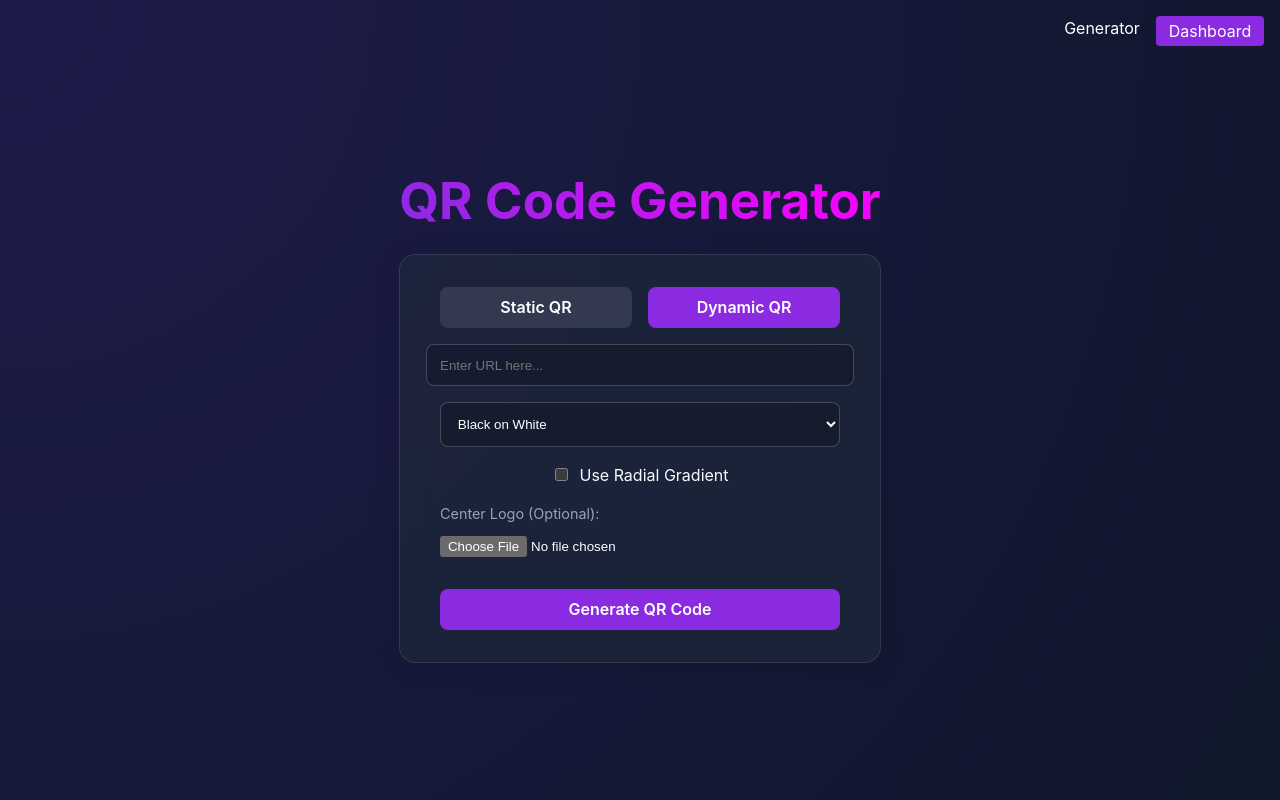
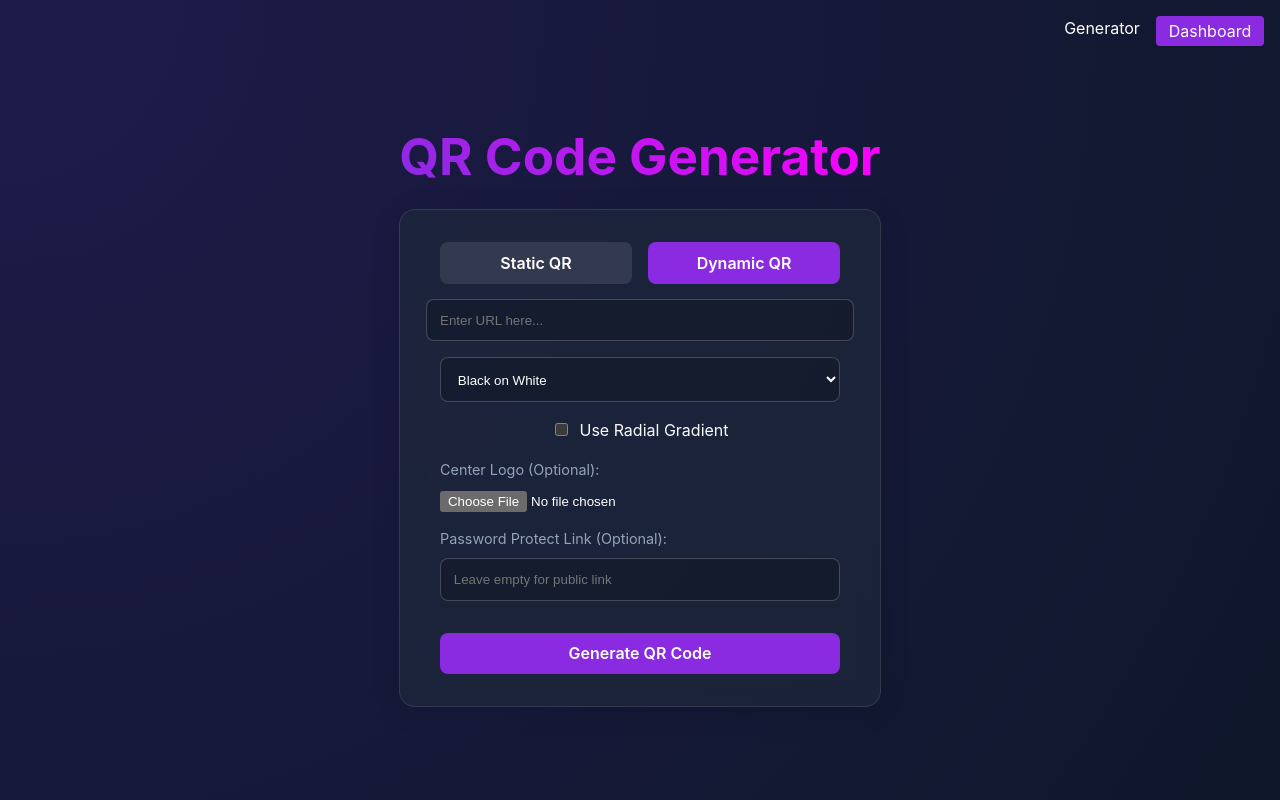
Before and after one commit to Zeelkundariya/QR-Code-Generator, a React app in the folder frontend/: page / in a window 1280 px wide. Both pictures are taken after a click on the button "Dynamic QR". Built offline with nearby package versions, Linux system fonts and the light colour scheme; the HTML template or start-up script is replaced by a standard one.

Commit message:
Push 9: Update frontend QR generation UI to include an optional password field

```diff
--- a/frontend/src/App.jsx
+++ b/frontend/src/App.jsx
@@ -13,10 +13,12 @@ function App() {
   const [url, setUrl] = useState('')
   const [color, setColor] = useState("Black on White")
   const [useGradient, setUseGradient] = useState(false)
-  const [isDynamic, setIsDynamic] = useState(false)
+
   const [logoBase64, setLogoBase64] = useState('')
   const [qrImage, setQrImage] = useState(null)
   const [loading, setLoading] = useState(false)
+  const [qrType, setQrType] = useState("static")
+  const [password, setPassword] = useState("")
 
   const handleLogoUpload = (e) => {
     const file = e.target.files[0];
@@ -43,7 +45,8 @@ function App() {
           bg_color: selectedColor.bg,
           use_gradient: useGradient,
           logo_base64: logoBase64 || null,
-          is_dynamic: isDynamic
+          is_dynamic: qrType === "dynamic",
+          password: qrType === "dynamic" && password ? password : null
         })
       });
       const data = await response.json();
@@ -63,12 +66,12 @@ function App() {
 
           <div style={{ display: 'flex', gap: '1rem', width: '100%', maxWidth: '400px' }}>
             <button
-              onClick={() => setIsDynamic(false)}
-              style={{ flex: 1, backgroundColor: !isDynamic ? 'var(--primary)' : 'rgba(255,255,255,0.1)' }}
+              onClick={() => setQrType("static")}
+              style={{ flex: 1, backgroundColor: qrType === "static" ? 'var(--primary)' : 'rgba(255,255,255,0.1)' }}
             >Static QR</button>
             <button
-              onClick={() => setIsDynamic(true)}
-              style={{ flex: 1, backgroundColor: isDynamic ? 'var(--primary)' : 'rgba(255,255,255,0.1)' }}
+              onClick={() => setQrType("dynamic")}
+              style={{ flex: 1, backgroundColor: qrType === "dynamic" ? 'var(--primary)' : 'rgba(255,255,255,0.1)' }}
             >Dynamic QR</button>
           </div>
 
@@ -97,6 +100,20 @@ function App() {
             <input type="file" accept="image/*" onChange={handleLogoUpload} style={{ color: 'white' }} />
             {logoBase64 && <div style={{marginTop: '0.5rem'}}><img src={logoBase64} alt="Logo preview" style={{maxHeight: '40px', borderRadius: '4px'}}/></div>}
           </div>
+
+          {qrType === "dynamic" && (
+            <div style={{ width: '100%', maxWidth: '400px', textAlign: 'left' }}>
+              <label style={{ display: 'block', marginBottom: '0.5rem', fontSize: '0.9rem', color: 'var(--text-muted)' }}>Password Protect Link (Optional):</label>
+              <input
+                type="password"
+                value={password}
+                onChange={(e) => setPassword(e.target.value)}
+                placeholder="Leave empty for public link"
+                style={{ padding: '0.8rem', width: '100%', boxSizing: 'border-box', borderRadius: '8px', border: '1px solid rgba(255,255,255,0.2)', background: 'rgba(0,0,0,0.2)', color: 'white' }}
+              />
+            </div>
+          )}
+
           <button onClick={handleGenerate} disabled={loading} style={{marginTop: '1rem', width: '100%', maxWidth: '400px'}}>
             {loading ? 'Generating...' : 'Generate QR Code'}
           </button>
```
